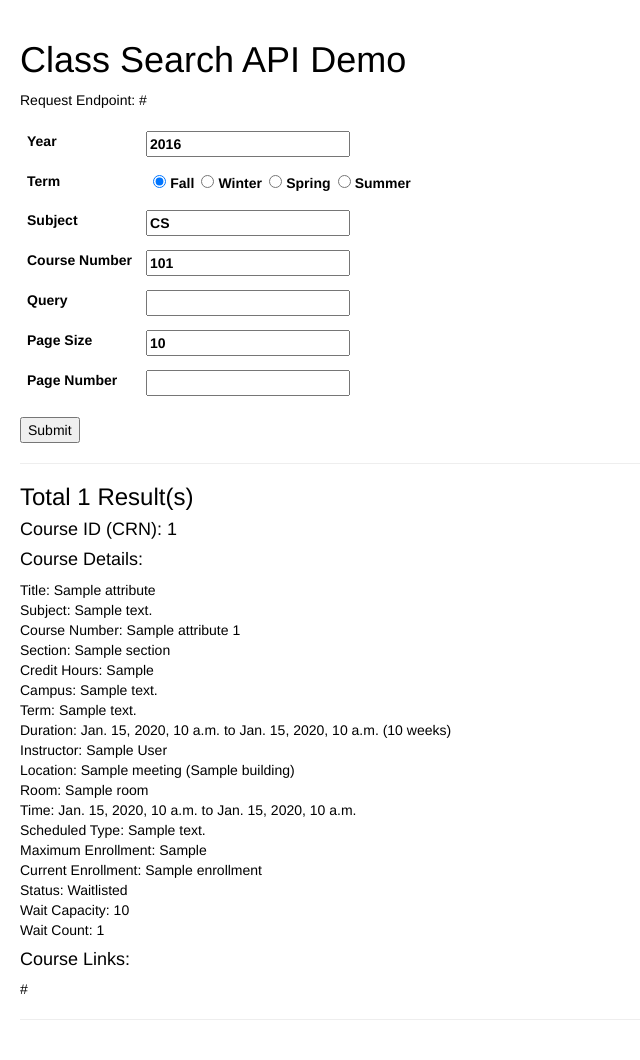
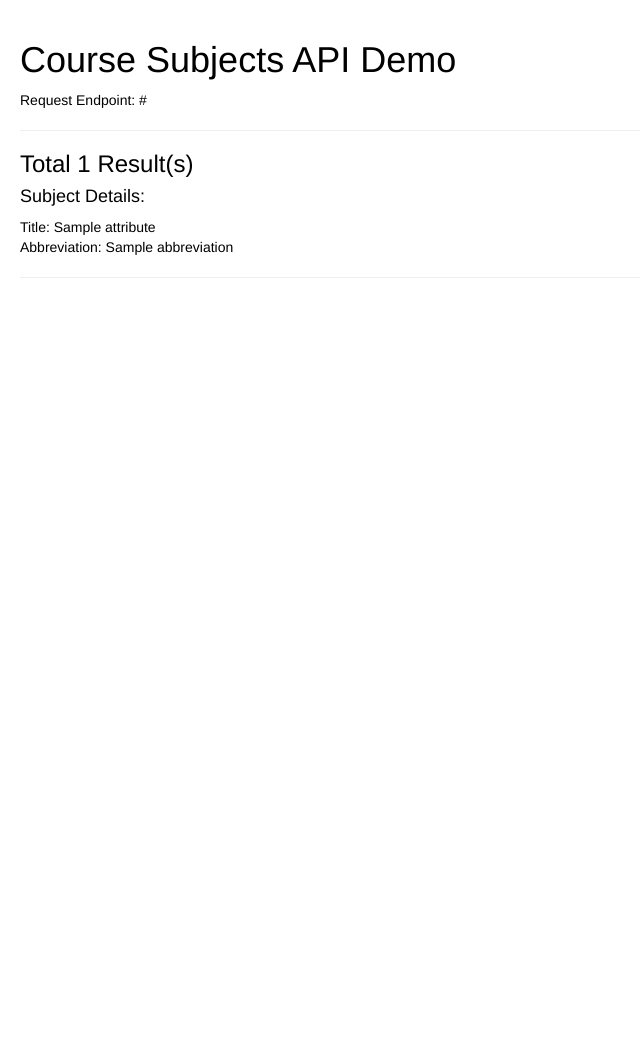
Before and after one commit to osu-mist/catalog-api-demo, a Django app: template catalog_api_demo/templates/catalog_api_demo/course_subjects_api_index.html in a window 1280 px wide. Shown: the whole page, without its empty margins (0-640 px from the left). After the commit the page ends 278 px from the top, so only its background shows below. Run offline with Django 3.2, Linux system fonts and the light colour scheme; the template is opened without the code that fills it: most values are stand-ins (such as "Sample title", 1, 10 or a date in 2020); lists and menus that the app fills with data are empty; parts of the project's set-up code (start-up, migrations or seed data) failed here and were passed over; some libraries are stand-ins or nearby versions.

Commit message:
Fix bugs and add course_subjects_api

```diff
--- a/catalog_api_demo/templates/catalog_api_demo/course_subjects_api_index.html
+++ b/catalog_api_demo/templates/catalog_api_demo/course_subjects_api_index.html
@@ -3,82 +3,20 @@
 <head>
 	{% load static %}
 	<link rel="stylesheet" href="//maxcdn.bootstrapcdn.com/bootstrap/3.2.0/css/bootstrap.min.css">
-	<link rel="stylesheet" type="text/css" href="{% static 'catalog_api_demo/class_search_api_style.css' %}"/>
-	<title>Catalog API Demo</title>
+	<link rel="stylesheet" type="text/css" href="{% static 'catalog_api_demo/course_subjects_api_style.css' %}"/>
+	<title>Course Subjects API Demo</title>
 </head>
 <body>
-	<h1>Class Search API Demo</h1>
+	<h1>Course Subjects API Demo</h1>
 	Request Endpoint: {{ request_url }}<br>
-
-	<form action="" method="POST">{% csrf_token %}
-		<table>
-			<tr>
-				<th><label for="year">Year</label></th>
-				<th><input type="text" name="year" value="2016" required></th>
-			</tr>
-			<tr>
-				<th><label for="term">Term</label></th>
-				<th><input class="term-list" type="radio" name="term" value="fall" checked>Fall<input class="term-list" type="radio" name="term" value="winter">Winter<input class="term-list" type="radio" name="term" value="spring">Spring<input class="term-list" type="radio" name="term" value="summer">Summer</th>
-			</tr>
-			<tr>
-				<th><label for="subject">Subject</label></th>
-				<th><input type="text" name="subject" value="CS"></th>
-			</tr>
-			<tr>
-				<th><label for="course_num">Course Number</label></th>
-				<th><input type="text" name="course_num" value="101"></th>
-			</tr>
-			<tr>
-				<th><label for="q">Query</label></th>
-				<th><input type="text" name="q"></th>
-			</tr>
-			<tr>
-				<th><label for="page_size">Page Size</label></th>
-				<th><input type="text" name="page_size" value="10"></th>
-			</tr>
-			<tr>
-				<th><label for="page_num">Page Number</label></th>
-				<th><input type="text" name="page_num"></th>
-			</tr>
-		</table>
-	<input type="submit" value="Submit">
-	</form>
 
 		<hr>
 			{% if data %}
 			<h3>Total {{ data | length }} Result(s)</h3>
-			{% for course in data %}
-				<h4>Course ID (CRN): {{ course.id }}</h4>
-				<h4>Course Details:</h4>
-					Title: {{ course.attributes.courseTitle }}<br>
-					Subject: {{ course.attributes.subjectDescription }}<br>
-					Course Number: {{ course.attributes.subject }} {{ course.attributes.courseNumber }}<br>
-					Section: {{ course.attributes.section }}<br>
-					Credit Hours: {{ course.attributes.creditHours }}<br>
-					Campus: {{ course.attributes.campusDescription }}<br>
-					Term: {{ course.attributes.termDescription }}<br>
-					Duration: {{ course.attributes.termStartDate }} to {{ course.attributes.termEndDate }} ({{ course.attributes.termWeeks }} weeks)<br>
-					{% for faculty in course.attributes.faculty %}
-						Instructor: {{ faculty.displayName }}<br>
-					{% endfor %}
-					{% for meeting in course.attributes.meetingTimes %}
-						Location: {{ meeting.buildingName }} ({{ meeting.building }})<br>
-						Room: {{ meeting.room }}<br>
-						Time: {% if meeting.monday %}M{% endif %}{% if meeting.tuesday %}T{% endif %}{% if meeting.wednesday %}W{% endif %}{% if meeting.thursday %}R{% endif %}{% if meeting.friday %}F{% endif %}
-						{{ meeting.startTime }} to {{ meeting.endTime }}<br>
-					{% endfor %}
-					Scheduled Type: {{ course.attributes.scheduleTypeDescription }}<br>
-					Maximum Enrollment: {{ course.attributes.maximumEnrollment }}<br>
-					Current Enrollment: {{ course.attributes.enrollment }}<br>
-					Status: {{ course.attributes.status }}<br>
-						{% if course.attributes.status == "Waitlisted" %}
-						Wait Capacity: {{ course.attributes.waitCapacity }}<br>
-						Wait Count: {{ course.attributes.waitCount }}<br>
-						{% endif %}
-				{% if course.links %}
-					<h4>Course Links:</h4>
-					{{ course.links }}<br>
-				{% endif %}
+			{% for subject in data %}
+				<h4>Subject Details:</h4>
+					Title: {{ subject.attributes.title }}<br>
+					Abbreviation: {{ subject.attributes.abbreviation }}<br>
 				<hr>
 			{% endfor %}
 			{% else %}
--- a/catalog_api_demo/templates/catalog_api_demo/terms_api_index.html
+++ b/catalog_api_demo/templates/catalog_api_demo/terms_api_index.html
@@ -3,11 +3,11 @@
 <head>
 	{% load static %}
 	<link rel="stylesheet" href="//maxcdn.bootstrapcdn.com/bootstrap/3.2.0/css/bootstrap.min.css">
-	<link rel="stylesheet" type="text/css" href="{% static 'catalog_api_demo/class_search_api_style.css' %}"/>
-	<title>Catalog API Demo</title>
+	<link rel="stylesheet" type="text/css" href="{% static 'catalog_api_demo/terms_api_style.css' %}"/>
+	<title>Terms API Demo</title>
 </head>
 <body>
-	<h1>Class Search API Demo</h1>
+	<h1>Terms API Demo</h1>
 	Request Endpoint: {{ request_url }}<br>
 
 	<form action="" method="POST">{% csrf_token %}
```
Also changed, not shown: catalog_api_demo/catalog_api_demo/views.py (+12 -3 lines).
